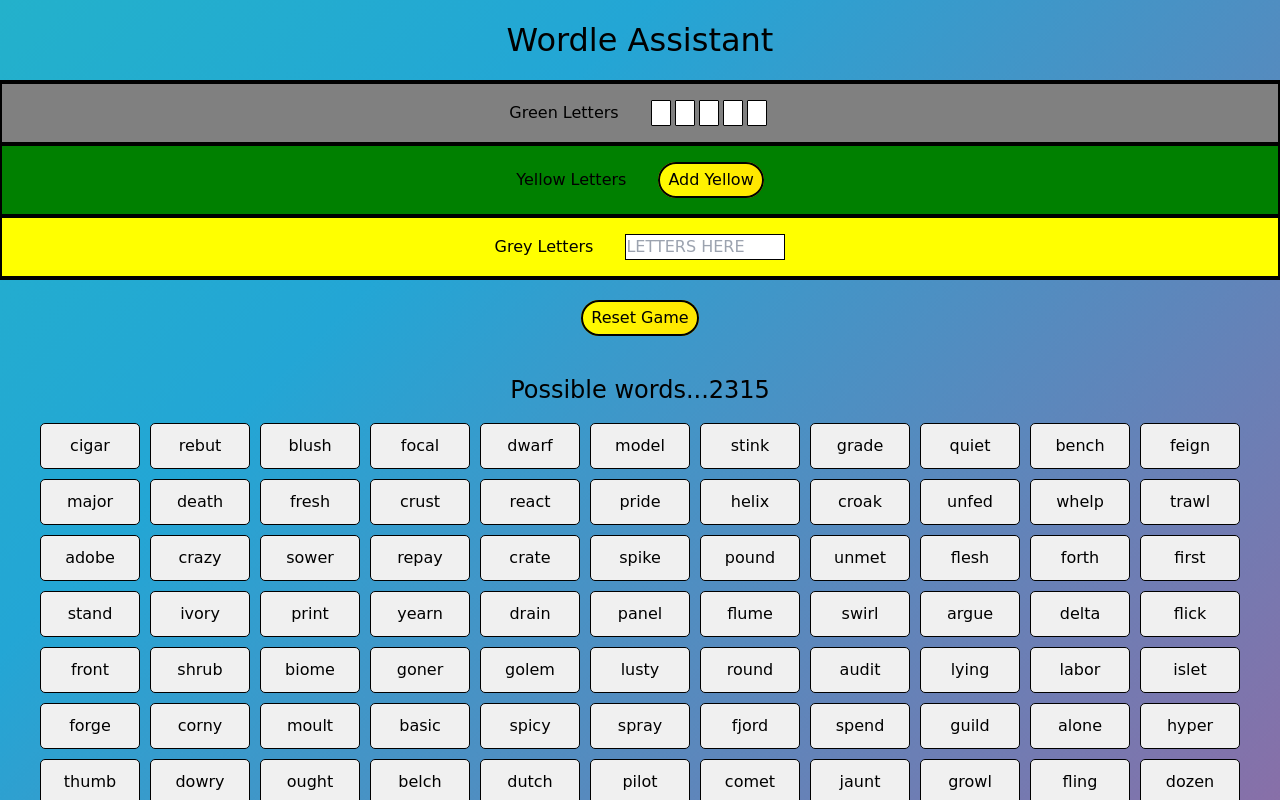
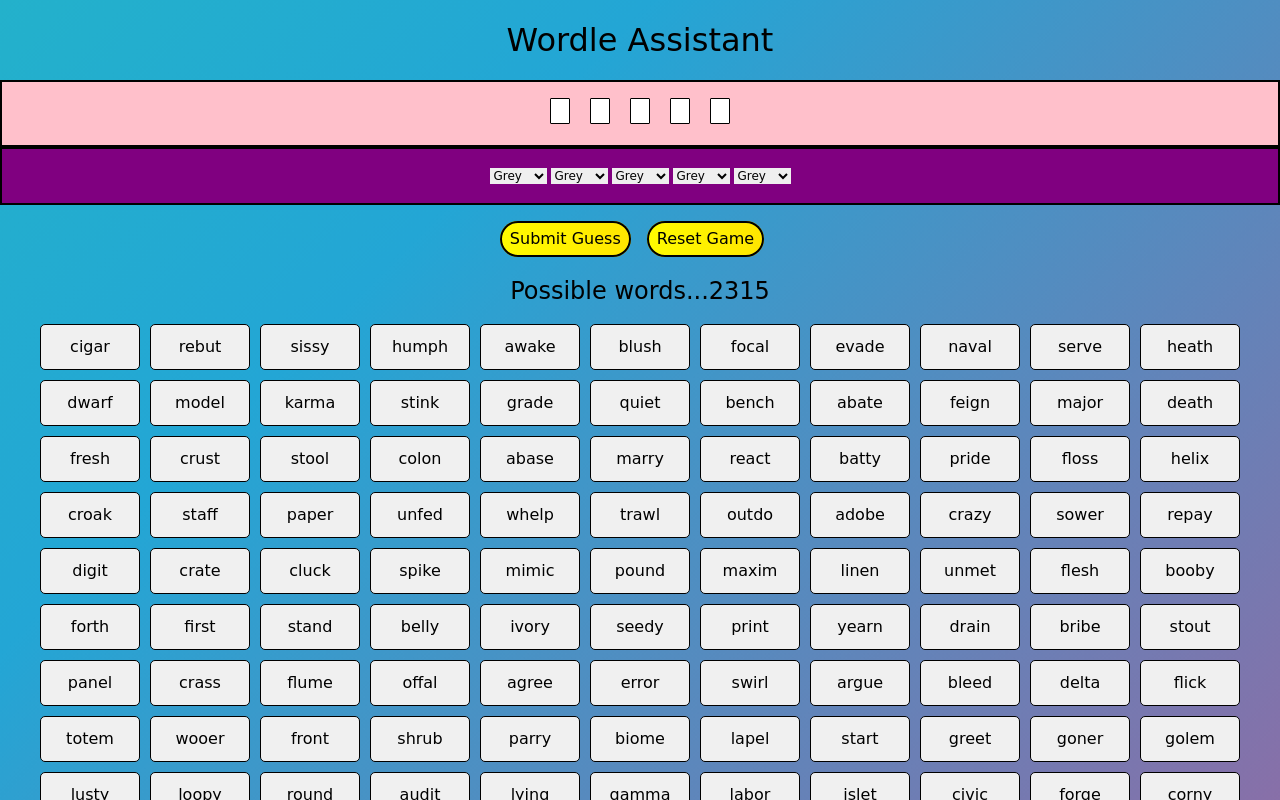
Before and after one commit to CameronWD/wordle-assistant, a React (Create React App) app: page / in a window 1280 px wide. Shown: the top 800 px of the page. Built offline with nearby package versions, Linux system fonts and the light colour scheme.

Commit message:
refactored inputform, changed how the user interacts to show history of answerS

```diff
--- a/src/components/GameAssistant.jsx
+++ b/src/components/GameAssistant.jsx
@@ -2,16 +2,18 @@
 import wordList from '../data/wordlist.json';
 import InputForm from './InputForm';
 import SuggestionsDisplay from './SuggestionsDisplay';
+import GameReview from './GameReview';
 
 function GameAssistant() {
     const [possibleWords, setPossibleWords] = useState([...wordList]);
+    const [gameHistory, setGameHistory] = useState([]);
 
     const countUniqueLetters = word => {
         const uniqueLetters = new Set(word);
         return uniqueLetters.size;
     };
 
-    const updatePossibleWords = useCallback((greens, yellows, greys) => {
+    const updatePossibleWords = useCallback((greens, yellows, greys, currentGuess) => {
         const filteredWords = wordList.filter(word => {
             for (let i = 0; i < greens.length; i++) {
                 if (greens[i] && word[i] !== greens[i]) {
@@ -38,15 +40,19 @@
                     }
                 }
             }
+
             return true;
         });
-
+        const possibleWordsCount = filteredWords.length;
+        setGameHistory(history => [...history, { guess: currentGuess, possibleWords: possibleWordsCount }]);
         filteredWords.sort((a, b) => countUniqueLetters(b) - countUniqueLetters(a));
         setPossibleWords(filteredWords);
+        return possibleWordsCount;
     }, []);
 
     const resetGame = () => {
         setPossibleWords([...wordList]);
+        setGameHistory([]);
     };
 
     return (
@@ -54,6 +60,7 @@
             <h2 className='heading'>Wordle Assistant</h2>
             <InputForm onUpdate={updatePossibleWords} onReset={resetGame} />
             <SuggestionsDisplay possibleWords={possibleWords} />
+            <GameReview history={gameHistory} />
         </div>
     );
 }
--- /dev/null
+++ b/src/components/GameReview.jsx
@@ -0,0 +1,15 @@
+import React from 'react';
+
+function GameReview({ history }) {
+    return (
+        <div>
+            {history.map((entry, index) => (
+                <div key={index}>
+                    <p>After guess {index + 1}, you had {entry.possibleWords} possible words left.</p>
+                </div>
+            ))}
+        </div>
+    );
+}
+
+export default GameReview;
--- a/src/components/InputForm.jsx
+++ b/src/components/InputForm.jsx
@@ -1,114 +1,110 @@
-import React, { useState, useEffect } from 'react';
+import React, { useState, useRef, useEffect } from 'react';
 import '../styles/InputForm.scss';
 
 function InputForm({ onUpdate, onReset }) {
-    const [greens, setGreens] = useState(Array(5).fill(''));
-    const [yellowLetters, setYellowLetters] = useState([]);
-    const [greys, setGreys] = useState('');
+    const [currentGuess, setCurrentGuess] = useState(Array(5).fill(''));
+    const [currentColors, setCurrentColors] = useState(Array(5).fill('grey'));
+    const [guesses, setGuesses] = useState([]);
+    const inputRefs = useRef([]);
 
     useEffect(() => {
-        const processedYellowLetters = yellowLetters.map(item => ({
-            ...item,
-            positions: item.positions.split('').filter(pos => pos >= '1' && pos <= '5')
-        }));
-        onUpdate(greens, processedYellowLetters, greys);
-    }, [greens, yellowLetters, greys, onUpdate]);
+        inputRefs.current = inputRefs.current.slice(0, currentGuess.length);
+    }, [currentGuess.length])
 
-    const handleGreenChange = (position) => (event) => {
-        const newGreens = [...greens];
-        newGreens[position] = event.target.value.toLowerCase();
-        setGreens(newGreens);
+    const handleLetterChange = (index) => (event) => {
+        const newGuess = [...currentGuess];
+        newGuess[index] = event.target.value.toLowerCase();
+        setCurrentGuess(newGuess);
+
+        if(newGuess[index].length === 1 && index < currentGuess.length - 1) {
+            inputRefs.current[index + 1].focus();
+        }
     };
 
-    const addYellowLetter = () => {
-        setYellowLetters([...yellowLetters, { letter: '', positions: '' }]);
+    const handleColorChange = (index) => (event) => {
+        const newColors = [...currentColors];
+        newColors[index] = event.target.value;
+        setCurrentColors(newColors);
     };
 
-    const handleYellowLetterChange = (index) => (event) => {
-        const updatedYellows = yellowLetters.map((item, idx) =>
-            idx === index ? { ...item, letter: event.target.value.toLowerCase() } : item
-        );
-        setYellowLetters(updatedYellows);
-    };
+    const handleSubmitGuess = () => {
+        if (currentGuess.join('').length === 5 && !currentColors.includes('')) {
+            const greens = currentGuess.map((letter, idx) => currentColors[idx] === 'green' ? letter : '').filter(Boolean);
+            const yellowLetters = currentGuess.map((letter, idx) => currentColors[idx] === 'yellow' ? letter : '').filter(Boolean);
+            const greys = currentGuess.filter((letter, idx) => currentColors[idx] === 'grey');
 
-    const handleYellowPositionsChange = (index) => (event) => {
-        const updatedYellows = yellowLetters.map((item, idx) =>
-            idx === index ? { ...item, positions: event.target.value } : item
-        );
-        setYellowLetters(updatedYellows);
-    };
+            const yellows = yellowLetters.map(letter => ({
+                letter,
+                positions: currentGuess.reduce((acc, curr, idx) => {
+                    if (curr === letter && currentColors[idx] !== 'green') {
+                        acc.push(idx + 1);
+                    }
+                    return acc;
+                }, [])
+            }));
 
-    const handleGreyChange = (event) => {
-        setGreys(event.target.value.toLowerCase());
+            const possibleWordsCount = onUpdate(greens, yellows, greys, currentGuess.join(''));
+            setGuesses([...guesses, { guess: currentGuess, colors: currentColors, possibleWords: possibleWordsCount }]);
+            setCurrentGuess(Array(5).fill(''));
+            setCurrentColors(Array(5).fill('grey'));
+        }
     };
 
     const handleReset = () => {
         onReset();
-        setGreens(Array(5).fill(''));
-        setYellowLetters([]);
-        setGreys('');
+        setCurrentGuess(Array(5).fill(''));
+        setCurrentColors(Array(5).fill('grey'));
+        setGuesses([]);
     };
 
     return (
-        <form className="input-form">
-            <div className="input-group" id='green'>
-                <label className="input-label">Green Letters</label>
-                {greens.map((green, index) => (
-                    <input
-                        key={index}
-                        type="text"
-                        value={green}
-                        onChange={handleGreenChange(index)}
-                        maxLength={1}
-                        className={`green-input ${green ? 'has-letter' : ''}`}
-                    />
+        <form className="input-form" onSubmit={(e) => e.preventDefault()}>
+            {guesses.map((entry, index) => (
+                <div key={index} className="guess-entry">
+                    <div className="submitted-guess">
+                        {entry.guess.map((letter, idx) => (
+                            <div key={idx} className={`guess-box ${entry.colors[idx]}`}>{letter.toUpperCase()}</div>
                         ))}
                     </div>
+                    <div className="possible-words-count">
+                        Possible words left: {entry.possibleWords}
+                    </div>
+                </div>
+            ))}
 
-            <div className="input-group" id='yellow'>
-    <div className="centered-content">
-        <label className="input-label">Yellow Letters</label>
-        <button type="button" onClick={addYellowLetter} className="custom-button">Add Yellow</button>
-    </div>
-    {yellowLetters.map((yellow, index) => (
-        <div key={index} className="yellow-letter-group">
-            <span className="label">Letter:</span>
+            <div className="input-group horizontal" id='current-guess'>
+                {currentGuess.map((letter, index) => (
+                    <div key={index} className="letter-input">
                         <input
                             type="text"
-                value={yellow.letter}
-                onChange={handleYellowLetterChange(index)}
+                            value={letter}
+                            onChange={handleLetterChange(index)}
                             maxLength={1}
-                className={`w-20 uppercase border border-gray-400 rounded mr-4 yellow-letter-input ${yellow.letter ? 'has-letter' : ''}`}
-            />
-            <span className={"label"}>Positions:</span>
-            <input
-                type="text"
-                value={yellow.positions}
-                onChange={handleYellowPositionsChange(index)}
-                maxLength={5}
-                className={`w-60 uppercase border border-gray-400 rounded mr-4 yellow-positions-input ${yellow.positions ? 'has-letter' : ''} positions-box`}
-                placeholder='nums'
+                            className="guess-input"
+                            ref={el => inputRefs.current[index] = el}
                         />
                     </div>
                 ))}
             </div>
 
-
-
-            <div className="input-group" id='grey'>
-                <label className="input-label">Grey Letters</label>
-                <input
-                    type="text"
-                    value={greys}
-                    onChange={handleGreyChange}
-                    className={`grey-input ${greys ? 'has-letter' : ''}`}
-                    placeholder='letters here'
-                />
+            <div className="input-answer-group horizontal" id='colors'>
+                {currentColors.map((color, index) => (
+                    <div key={index} className="color-selection">
+                        <select
+                            value={color}
+                            onChange={handleColorChange(index)}
+                            className="color-select"
+                        >
+                            <option value="green">Green</option>
+                            <option value="yellow">Yellow</option>
+                            <option value="grey">Grey</option>
+                        </select>
+                    </div>
+                ))}
             </div>
 
-            <div className="reset-btn-group">
+            <button type="button" onClick={handleSubmitGuess} className="custom-button">Submit Guess</button>
             <button type="button" onClick={handleReset} className="custom-button">Reset Game</button>
-            </div>
         </form>
     );
 }
--- a/src/styles/InputForm.scss
+++ b/src/styles/InputForm.scss
@@ -1,10 +1,70 @@
 .input-form {
     border-radius: 1px;
+
+    .input-answer-group {
+        padding: 1rem;
+        border: 2px solid #000;
+        margin-bottom: 1rem;
+        background-color: purple;
+
+        &.horizontal {
+            display: flex;
+            justify-content: center;
+        }
+
+        .color-selection {
+            padding: 2px;
+            font-size: 0.75rem;
+        }
+        .letter-input {
+            display: flex;
+            flex-direction: column;
+            align-items: center;
+            margin: 0 10px;
+        .color-select {
+            padding: 1rem;
+            border: 1px solid #000;
+            border-radius: 1px;
+            text-transform: uppercase;
+        }
+        }
     }
 
     .input-group {
-    padding-top: 1rem;
+        padding: 1rem;
         border: 2px solid #000;
+        background-color: pink;
+
+        &.horizontal {
+            display: flex;
+            justify-content: center;
+
+            .letter-input {
+                display: flex;
+                flex-direction: column;
+                align-items: center;
+                margin: 0 10px;
+
+                .guess-input {
+                    border: 1px solid #000;
+                    width: 20px;
+                    text-transform: uppercase;
+                    border-radius: 1px;
+                    margin-bottom: 5px;
+
+                    &.has-letter {
+                        background-color: green;
+                    }
+                }
+
+                .color-select {
+                    padding: 1rem;
+                    border: 1px solid #000;
+                    border-radius: 1px;
+                    text-transform: uppercase;
+                }
+            }
+        }
     }
 
     #green {
@@ -36,7 +96,7 @@
         border-radius: 1px;
 
         &.has-letter {
-        background-color: lightgreen;
+            background-color: green;
         }
     }
 
@@ -45,7 +105,7 @@
     }
     .yellow-letter-input, .yellow-positions-input {
         &.has-letter {
-        background-color: lightyellow;
+            background-color: yellow;
         }
     }
 
@@ -54,7 +114,7 @@
         text-transform: uppercase;
         border: 1px solid #000;
         &.has-letter {
-        background-color: lightgrey;
+            background-color: grey;
         }
     }
 
@@ -67,6 +127,7 @@
         display: inline-block;
         outline: 0;
         border: 0;
+        margin-right: 1rem;
         cursor: pointer;
         border-radius: 20px;
         padding: 10px;
@@ -77,13 +138,40 @@
 	    animation: gradient 8s ease infinite;
         color: #000000;
         box-shadow: 0 0 0 2px #000000 inset;
+
+        &:hover {
+            transform: translateY(-2px);
         }
-
-.custom-button:hover {
-    transform: translateY(-2px);
     }
 
     .reset-btn-group {
         background: none;
         padding: 1.25rem;
     }
+    .submitted-guess {
+        display: flex;
+        justify-content: center;
+        margin-bottom: 10px;
+
+        .guess-box {
+            width: 20px;
+            height: 20px;
+            line-height: 20px;
+            text-align: center;
+            border: 1px solid #000;
+            margin-right: 4px;
+            border-radius: 1px;
+
+            &.green {
+                background-color: green;
+            }
+            &.yellow {
+                background-color: yellow;
+            }
+            &.grey {
+                background-color: grey;
+            }
+        }
+    }
+
+}
```
Lines whose indentation alone changed are shown as unchanged.
